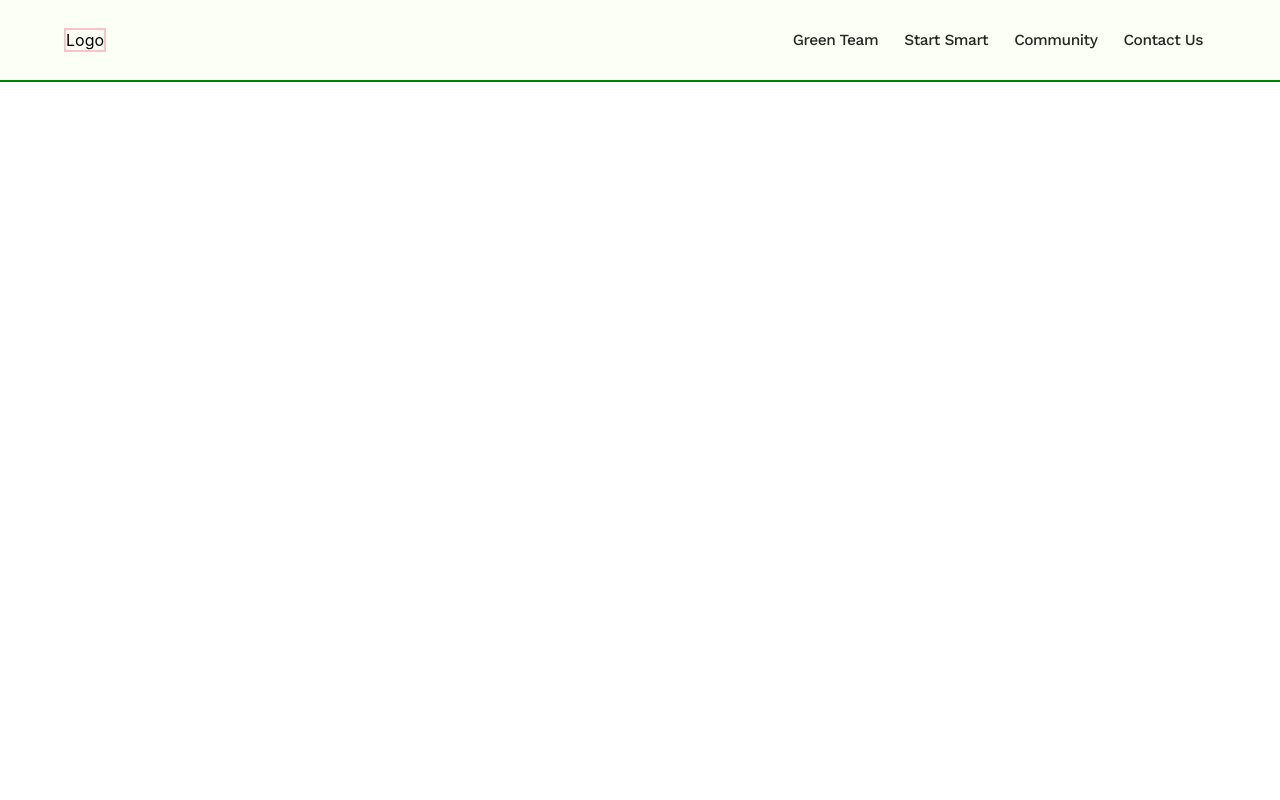
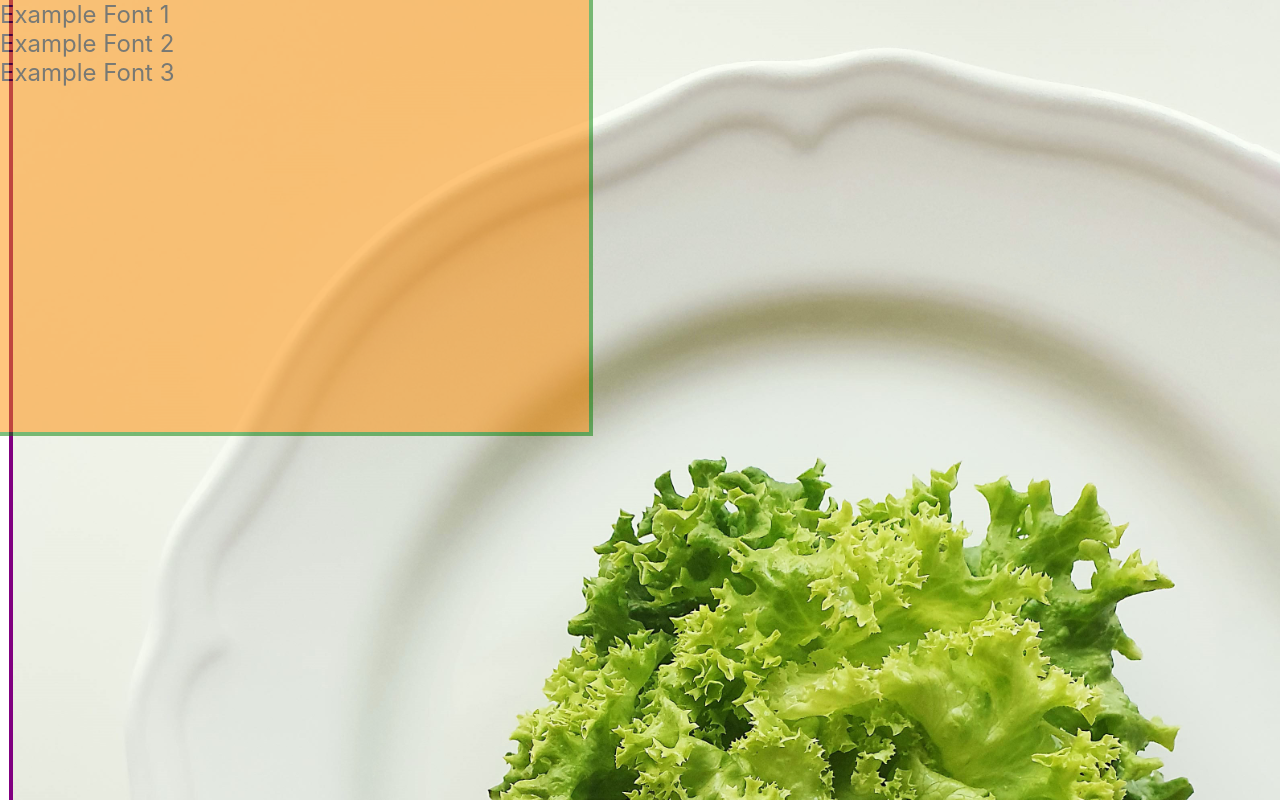
Before and after one commit to JuanTValdez/smart_acres, a React (Create React App) app: page / in a window 1280 px wide. Shown: the top 800 px of the page. Built offline with nearby package versions, Linux system fonts and the light colour scheme.

Commit message:
added intro boiler plate and img

```diff
--- a/src/App.css
+++ b/src/App.css
@@ -2,9 +2,7 @@
   text-align: center;
 } */
 
-
 :root {
-
 	/* Colors */
 
 	--fern-green: #38864c;
@@ -19,55 +17,79 @@
 	--coral: #fe4e48;
 	--off-white: #fcfff5;
 	--amethyst: #96c;
-
-
 }
 
-*{
-
+* {
 	box-sizing: border-box;
 	margin: 0;
 	padding: 0;
+}
+
+.ol_red {
+	outline: 4px solid red;
+	background-color: grey;
+}
+
+.ol_blue {
+	outline: 4px solid blue;
+}
+
+.ol_green {
+	outline: 4px solid green;
+	background-color: darkorange;
+}
+
+.ol_yellow {
+	outline: 4px solid yellow;
+	background-color: darkgray;
+}
+
+.ol_purple {
+	outline: 4px solid purple;
+	background-color: cyan;
+}
+
+.example_font {
+	font-size: 24px;
+}
+
+.container_flex_rw {
+	display: flex;
+}
+.container_flex_col {
+	display: flex;
+	flex-direction: column;
 }
 
 /* .ultra{
   font-family: 'Ultra';
 } */
 
-nav{
-
-  display:flex;
+nav {
+	display: flex;
 	justify-content: space-between;
 	align-items: center;
 	padding: 0% 5% 0 5%;
 	outline: 2px solid green;
-
-
 }
-.nav_bar{
+.nav_bar {
 	height: 10vh;
 	width: 100vw;
 
 	background-color: #fcfff5;
-
-
-
 }
 
-
-
-.nav_links{
-
+.nav_links {
 	display: flex;
 	flex-direction: row;
 	/* justify-content: space-between;  */
 }
 
-.nav_links span{
+.nav_links span {
 	margin: auto 13px auto 13px;
 	font-family: 'Work Sans', sans-serif;
 	/* font-size: 0.968vmax; */
-  font-size: .968em;
+	font-size: 0.968em;
 	line-height: 1.17;
 	letter-spacing: -0.45px;
 
@@ -75,10 +97,24 @@ nav{
 	/* outline: 2px solid purple; */
 }
 
-.logo{
+.logo {
 	border: 2px solid pink;
-
 }
 
+/* NEXT SECTION */
 
-/* NEXT SECTION */
+img {
+	object-fit: contain;
+}
+.image_1 {
+	position: absolute;
+	right: 0%;
+	/* height: 54vh; */
+	/* min-width: 64vw; */
+}
+
+.left_1 {
+	height: 54vh;
+	width: 46vw;
+	opacity: 50%;
+}
--- a/src/App.js
+++ b/src/App.js
@@ -1,14 +1,12 @@
-
 import './App.css';
-import Lettuceplate from "./images/lettuceplate_sml.png";
+import Lettuceplate from './images/lettuceplate_sml.png';
 
 function App() {
-  return (
-    <div className="App">
+	return (
+		<div className='App'>
+			{/* <div className="section">
 
-      <div className="section">
-
-        <nav className="nav_bar">
+      <nav className="nav_bar">
           <div className="logo">
 
             Logo
@@ -38,50 +36,25 @@ function App() {
 
           </div>
 
-        </nav>
-      </div>
+      </nav>
 
+    </div>  */}
 
-    </div>
+			<div className='container_flex_rw'>
+				<div className='image_1 ol_purple'>
+					<img src={Lettuceplate} alt='' />
+				</div>
 
+				<div className='container_flex_col left_1 ol_green'>
+					<span className='example_font'>Example Font 1</span>
 
+					<span className='example_font'>Example Font 2</span>
 
-
-
-
-
-
-
-
-
-
-
-
-
-
-
-
-
-
-
-
-
-
-
-
-
-
-
-
-
-
-
-
-
-
-
-
-  )
+					<span className='example_font'>Example Font 3</span>
+				</div>
+			</div>
+		</div>
+	);
 }
 
 export default App;
```
Lines whose indentation alone changed are shown as unchanged.
